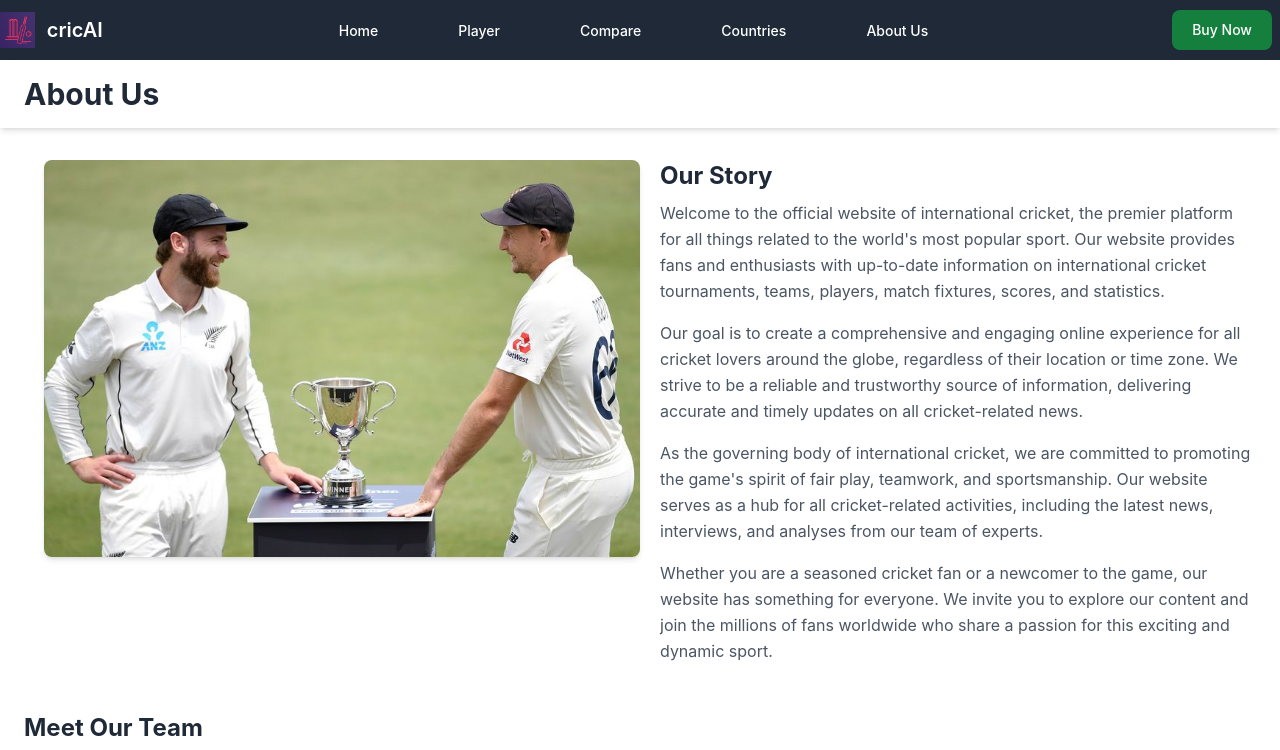
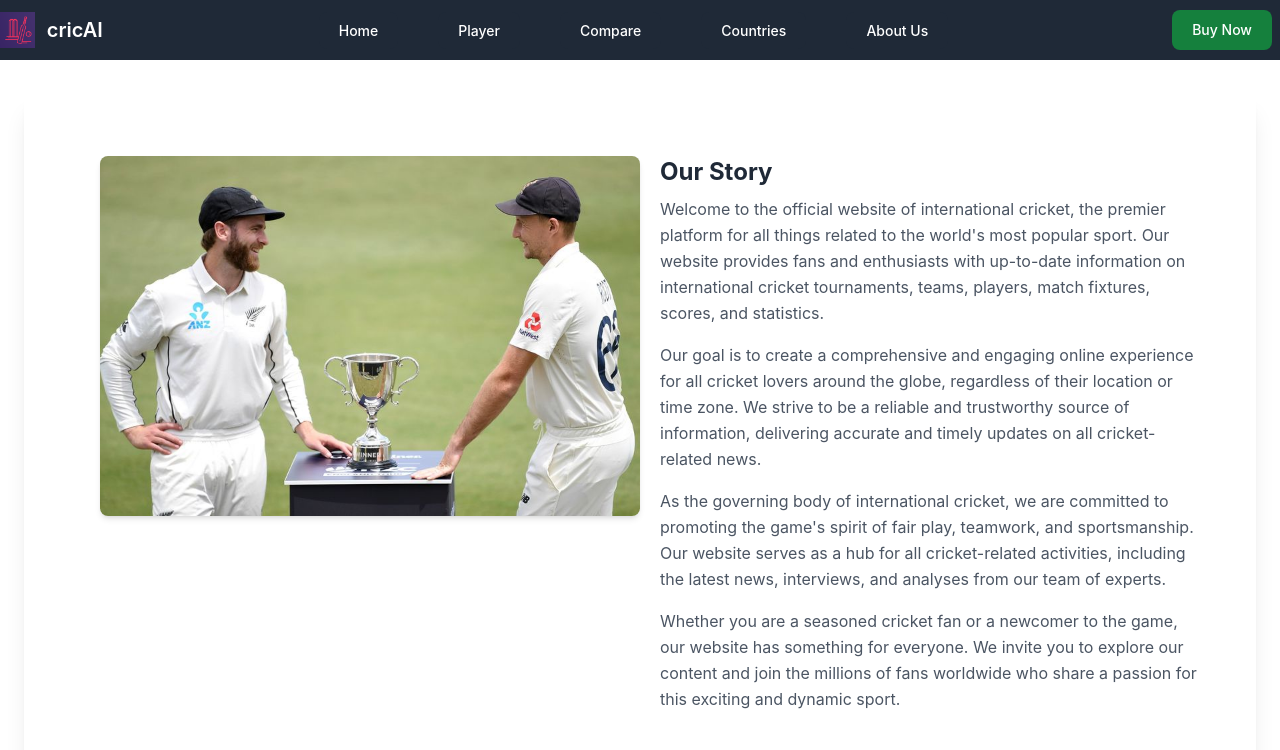
Before and after one commit to Rishad1999/CricHive, a React (Create React App) app: page /aboutUs in a window 1280 px wide. Shown: the top 750 px of the page. Built offline with nearby package versions, Linux system fonts and the light colour scheme.

Commit message:
about & buy

```diff
--- a/src/pages/AboutUs.js
+++ b/src/pages/AboutUs.js
@@ -3,20 +3,25 @@ import mun from "../assets/mun.jpg";
 import sadee from "../assets/sadee.png";
 import rish from "../assets/rish.png";
 import about from "../assets/about.png";
-import "tailwindcss/tailwind.css";
+
+import fight from "../assets/fight.jpg";
 
 import {Footer } from "../components";
 
 export const AboutUs = () => {
   return (
     <>
-      <header className="bg-white shadow-md">
+      {/* <header className="bg-white shadow-md">
         <div className="container mx-auto py-4 px-6">
           <h1 className="text-gray-800 font-bold text-3xl">About Us</h1>
         </div>
-      </header>
+      </header> */}
 
-      <main className="container mx-auto mt-8 px-6">
+      <div className="bg-white min-h-screen">
+      <div className="container mx-auto mt-8 px-6">
+        <div className="bg-white rounded-lg shadow-xl p-8">
+          {/* code here */}
+          <main className="container mx-auto mt-8 px-6">
         <div className="flex flex-col md:flex-row">
           <div className="mx-5 md:w-1/2">
             <img
@@ -101,6 +106,12 @@ export const AboutUs = () => {
           </div>
         </div>
       </main>
+        </div>
+      </div>
+    </div>
+
+
+
 
       <Footer />
     </>
--- a/src/pages/BuyNow.js
+++ b/src/pages/BuyNow.js
@@ -10,7 +10,11 @@ import {Footer } from "../components";
 export const BuyNow = () => {
   return (
     <>
-      <section id="hero">
+      <div className="bg-white min-h-screen">
+      <div className="container mx-auto mt-8 px-6">
+        <div className="bg-white rounded-lg shadow-xl p-8">
+          {/* Your existing component code here */}
+          <section id="hero">
         <div class="container flex flex-col-reverse items-center px-6 mx-auto mt-10 space-y-0 md:flex-row md:space-y-0">
           <div class="flex flex-col mb-32 space-y-12 md:w-1/2">
             <h1 class="max-w-md text-4xl font-bold text-center md:text-5xl md:text-left">
@@ -105,6 +109,9 @@ export const BuyNow = () => {
           </div>
         </div>
       </section>
+        </div>
+      </div>
+    </div>
 
       <Footer />
     </>
```
